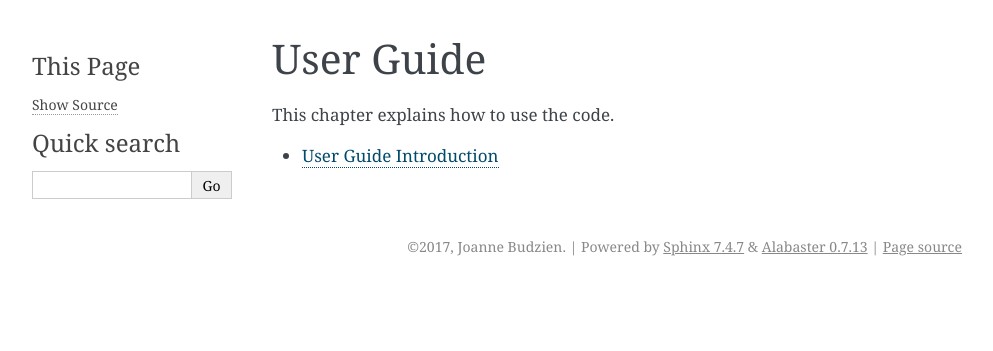
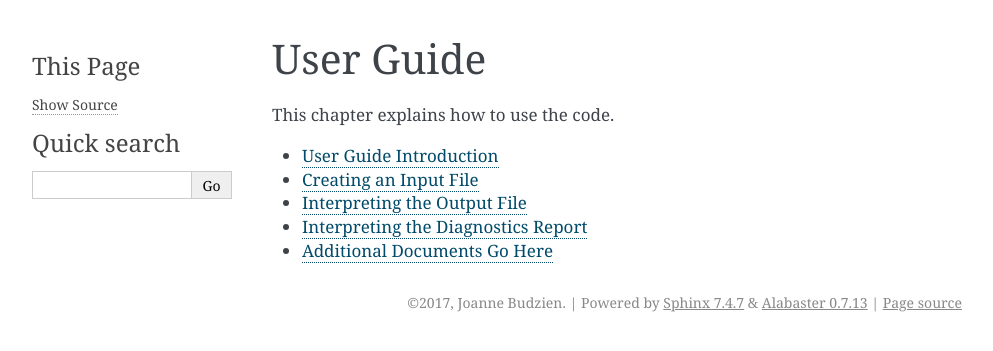
Before and after one commit to jbudzien-lanl/finite_diff_heat_eqn, a Sphinx documentation site: the page built from Docs/userguide.rst, in a window 1280 px wide. Shown: the top 351 px of the page, without its empty margins (148-1141 px from the left). Built offline with Sphinx 7.4.7, drawn with Linux system fonts in a browser that asks for light colours.

Commit message:
Add userguide pages.
Some are just placeholders for later, but I have the order right.

```diff
--- /dev/null
+++ b/Docs/Userguide/userguide_diagnostics.rst
@@ -0,0 +1,4 @@
+Interpreting the Diagnostics Report
+===================================
+
+Coming soon!
--- /dev/null
+++ b/Docs/Userguide/userguide_input.rst
@@ -0,0 +1,4 @@
+Creating an Input File
+=============================
+
+Coming soon!
--- /dev/null
+++ b/Docs/Userguide/userguide_other.rst
@@ -0,0 +1,4 @@
+Additional Documents Go Here
+===================================
+
+Template for future use.
--- /dev/null
+++ b/Docs/Userguide/userguide_output.rst
@@ -0,0 +1,4 @@
+Interpreting the Output File
+=============================
+
+Coming soon!
--- a/Docs/userguide.rst
+++ b/Docs/userguide.rst
@@ -7,4 +7,8 @@ This chapter explains how to use the code.
 .. toctree::
    :glob:
 
+   Userguide/userguide_intro.rst
+   Userguide/userguide_input.rst
+   Userguide/userguide_output.rst
+   Userguide/userguide_diagnostics.rst
    Userguide/*
```
